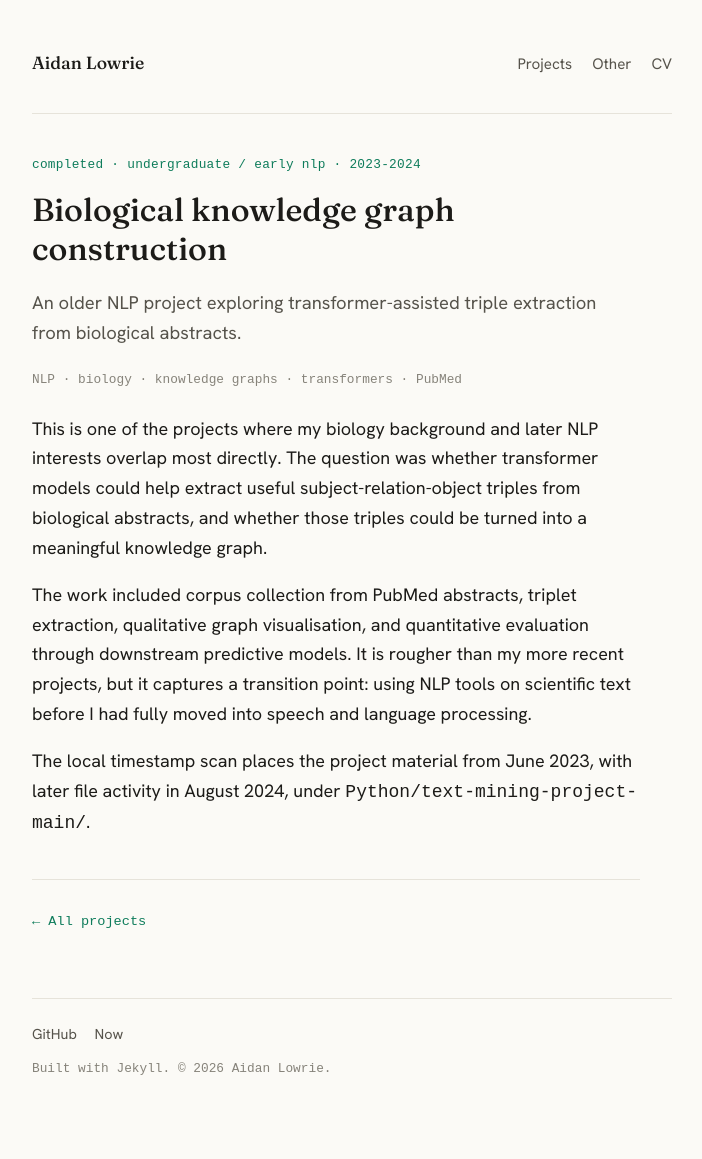
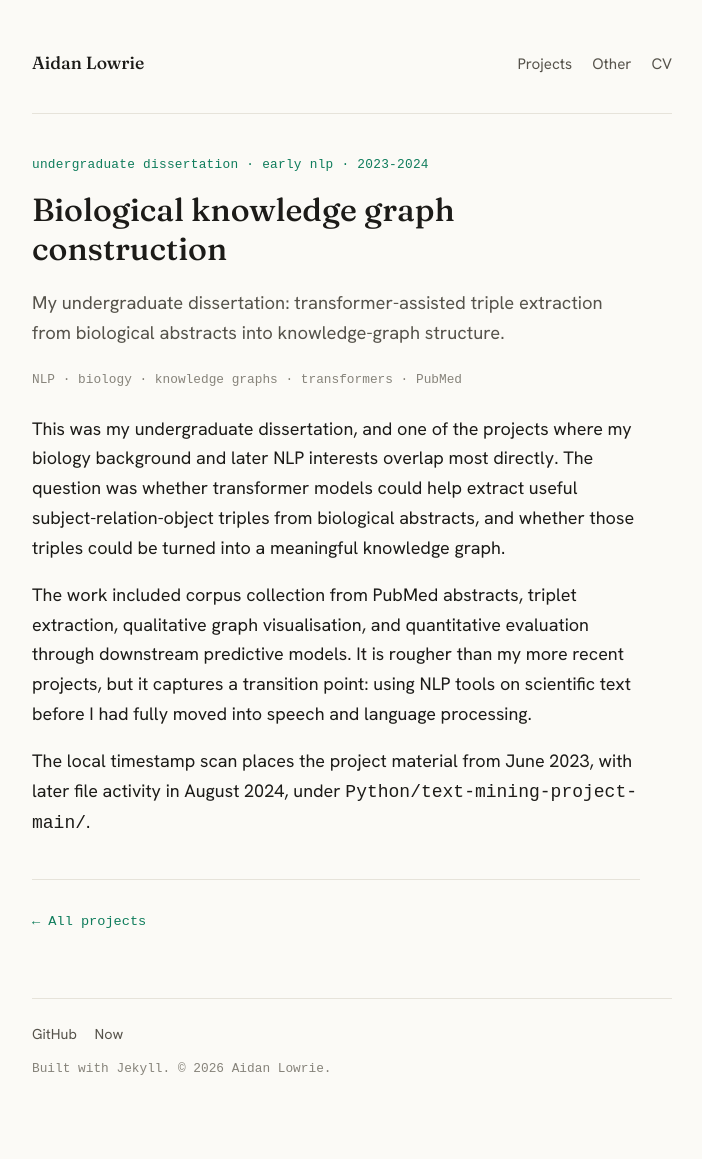
Before and after one commit to aidanlowrie/aidanlowrie.github.io, a Jekyll site: the page built from _projects/biological-knowledge-graph-construction.md, in a window 1280 px wide. Shown: the whole page, without its empty margins (288-990 px from the left). Built offline with Jekyll 4.4.1, drawn with Linux system fonts in a browser that asks for light colours; some web fonts are replaced.

Commit message:
Emphasize undergraduate dissertation project

```diff
--- a/_projects/biological-knowledge-graph-construction.md
+++ b/_projects/biological-knowledge-graph-construction.md
@@ -1,16 +1,17 @@
 ---
 layout: project
 title: "Biological knowledge graph construction"
-summary: "An older NLP project exploring transformer-assisted triple extraction from biological abstracts."
-status: "completed · undergraduate / early NLP · 2023-2024"
+summary: "My undergraduate dissertation: transformer-assisted triple extraction from biological abstracts into knowledge-graph structure."
+status: "undergraduate dissertation · early NLP · 2023-2024"
 order: 12
 tags: [NLP, biology, knowledge graphs, transformers, PubMed]
 ---
 
-This is one of the projects where my biology background and later NLP interests
-overlap most directly. The question was whether transformer models could help
-extract useful subject-relation-object triples from biological abstracts, and
-whether those triples could be turned into a meaningful knowledge graph.
+This was my undergraduate dissertation, and one of the projects where my biology
+background and later NLP interests overlap most directly. The question was
+whether transformer models could help extract useful subject-relation-object
+triples from biological abstracts, and whether those triples could be turned
+into a meaningful knowledge graph.
 
 The work included corpus collection from PubMed abstracts, triplet extraction,
 qualitative graph visualisation, and quantitative evaluation through downstream
```
